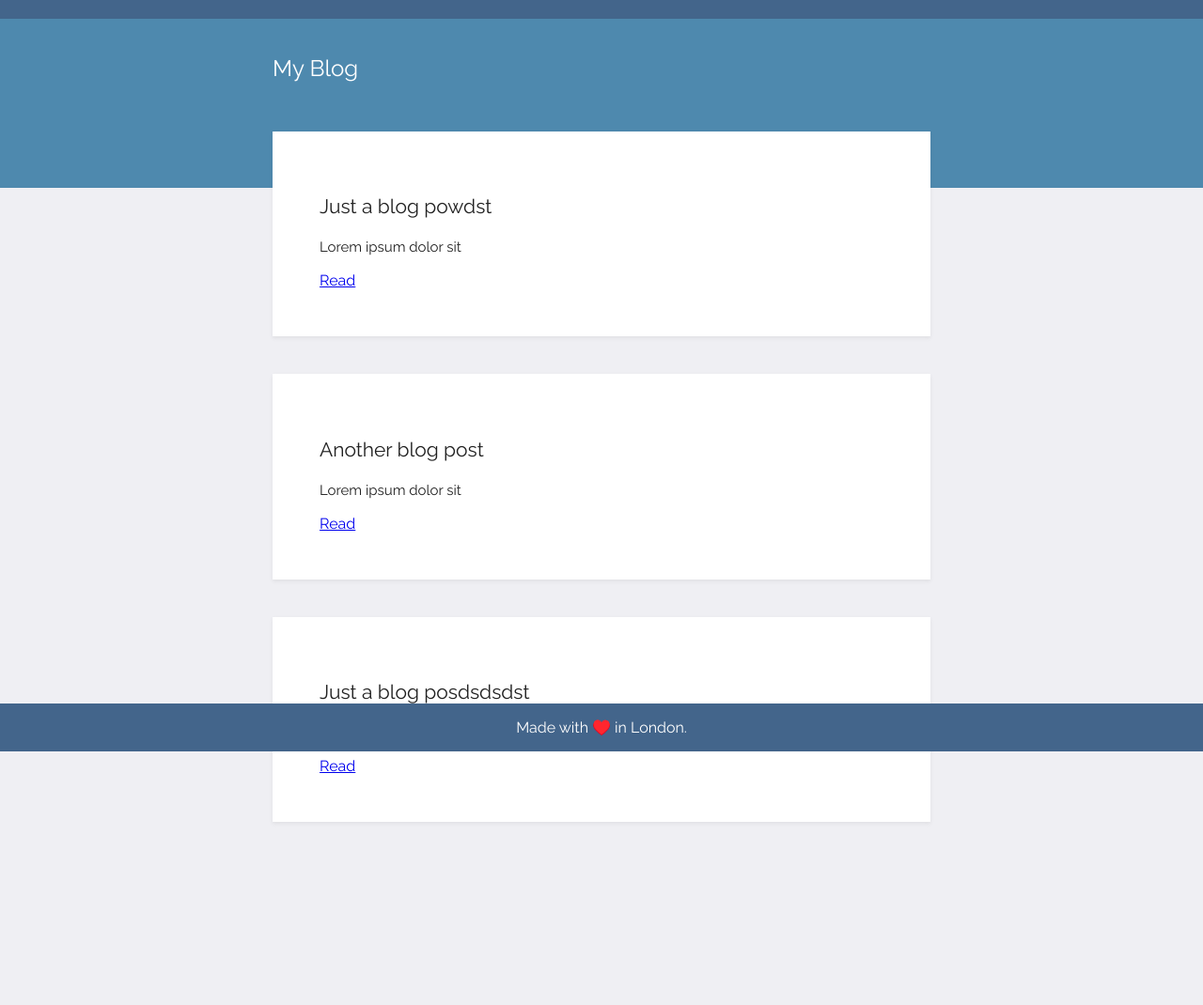
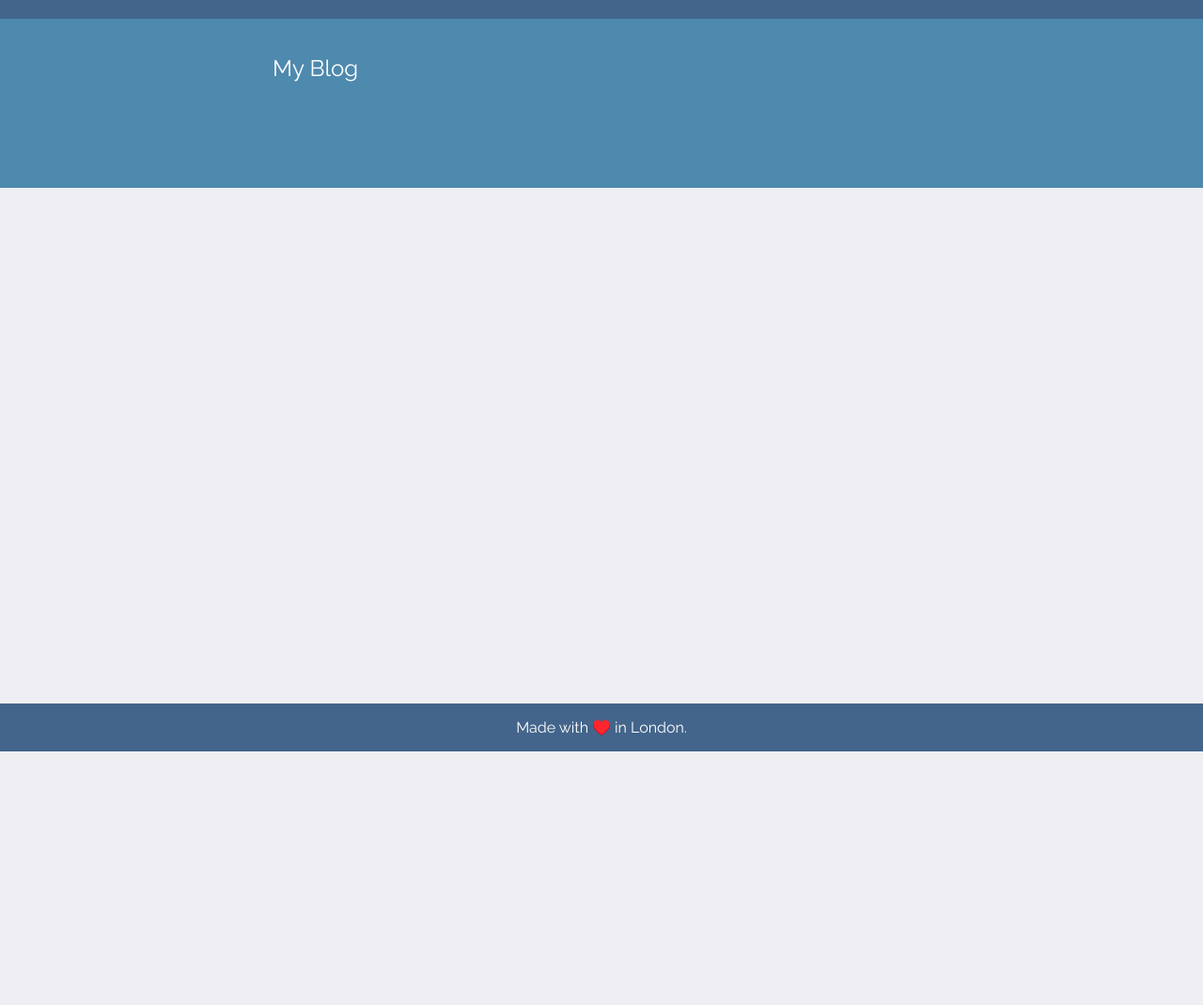
Before and after one commit to AryusG/Test-Blog-Site, a Flask app: page / in a window 1280 px wide. Shown: the whole page at 94% size. After the commit the page ends 800 px from the top, so only its background shows below. Run offline with Flask 2, Linux system fonts and the light colour scheme; data that the repository does not hold is empty.

Commit message:
Finished

```diff
--- a/main.py
+++ b/main.py
@@ -3,11 +3,16 @@ from post import Post
 
 app = Flask(__name__)
 
+p = Post("https://api.npoint.io/c790b4d5cab58020d391")
+json = p.json
+
 @app.route('/')
 def home():
-    p = Post("https://api.npoint.io/c790b4d5cab58020d391")
-    # iterate through len of p.json to create cards for main page
-    return render_template("index.html")
+    return render_template("index.html", json=json)
+
+@app.route('/post/<int:index>')
+def post(index):
+    return render_template("post.html", json=json, index=index)
 
 if __name__ == "__main__":
     app.run(debug=True)
--- a/post.py
+++ b/post.py
@@ -13,7 +13,10 @@ class Post:
         return json
 
 
-# p = Post("https://api.npoint.io/c790b4d5cab58020d391")
+p = Post("https://api.npoint.io/c790b4d5cab58020d391")
 
-# print(p.json[0])
-# # print(p.get_title())
+# for element in p.json:
+
+#     print(element)
+# print(p.get_title())
+print(len(p.json))
--- a/templates/index.html
+++ b/templates/index.html
@@ -11,27 +11,16 @@
     <div class="top">
         <div class="title"><h1>My Blog</h1></div>
     </div>
-    <div class="content">
-        <div class="card">
-            <h2>Just a blog powdst</h2>
-            <p class="text">Lorem ipsum dolor sit </p>
-            <a href="#">Read</a>
+
+    {% for element in json%}
+        <div class="content">
+            <div class="card">
+                <h2>{{ element['title']}}</h2>
+                <p class="text">{{ element['subtitle'] }}</p>
+                <a href="{{ url_for('post', index=json.index(element)) }}">Read</a>
+            </div>
         </div>
-    </div>
-    <div class="content">
-        <div class="card">
-            <h2>Another blog post</h2>
-            <p class="text">Lorem ipsum dolor sit </p>
-            <a href="#">Read</a>
-        </div>
-    </div>
-    <div class="content">
-        <div class="card">
-            <h2>Just a blog posdsdsdst</h2>
-            <p class="text">Lorem ipsum dolor sit </p>
-            <a href="#">Read</a>
-        </div>
-    </div>
+    {% endfor %}
 </div>
 </body>
 <footer>
```
Also changed, not shown: templates/post.html (+7 -4 lines), 1 other file.
